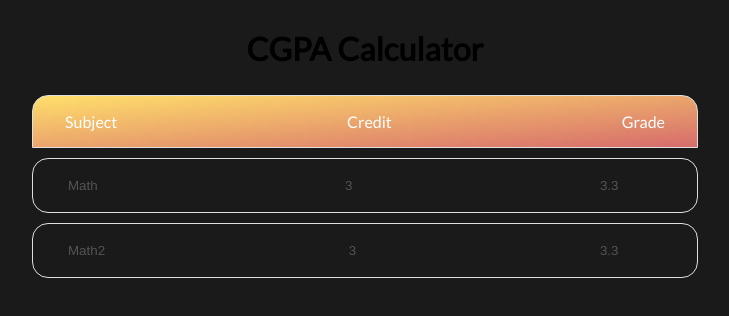
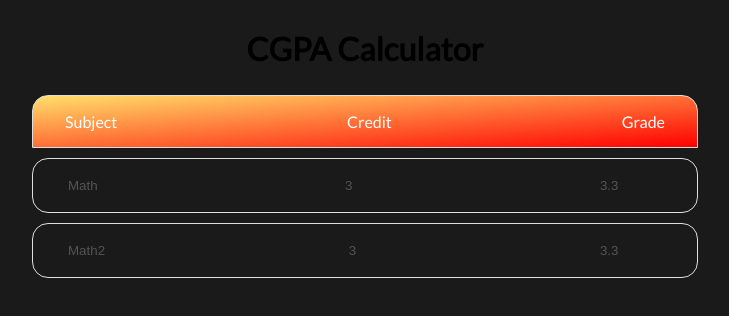
Before and after one commit to JeelRajodiya/CGPA-calc, a React (Vite) app: page / in a window 1280 px wide. Shown: the top 316 px of the page, without its empty margins (275-1004 px from the left). Built offline with nearby package versions, Linux system fonts and the light colour scheme.

Commit message:
better gradient (i think)

```diff
--- a/src/App.css
+++ b/src/App.css
@@ -54,7 +54,7 @@ body {
 
 .accent {
 	/* background-color: var(--accent-color); */
-	background-image: linear-gradient(to bottom right, var(--accent-color), var(--primary-color));
+	background-image: linear-gradient(to bottom right, var(--accent-color), red);
 	color: white;
 }
 
```
